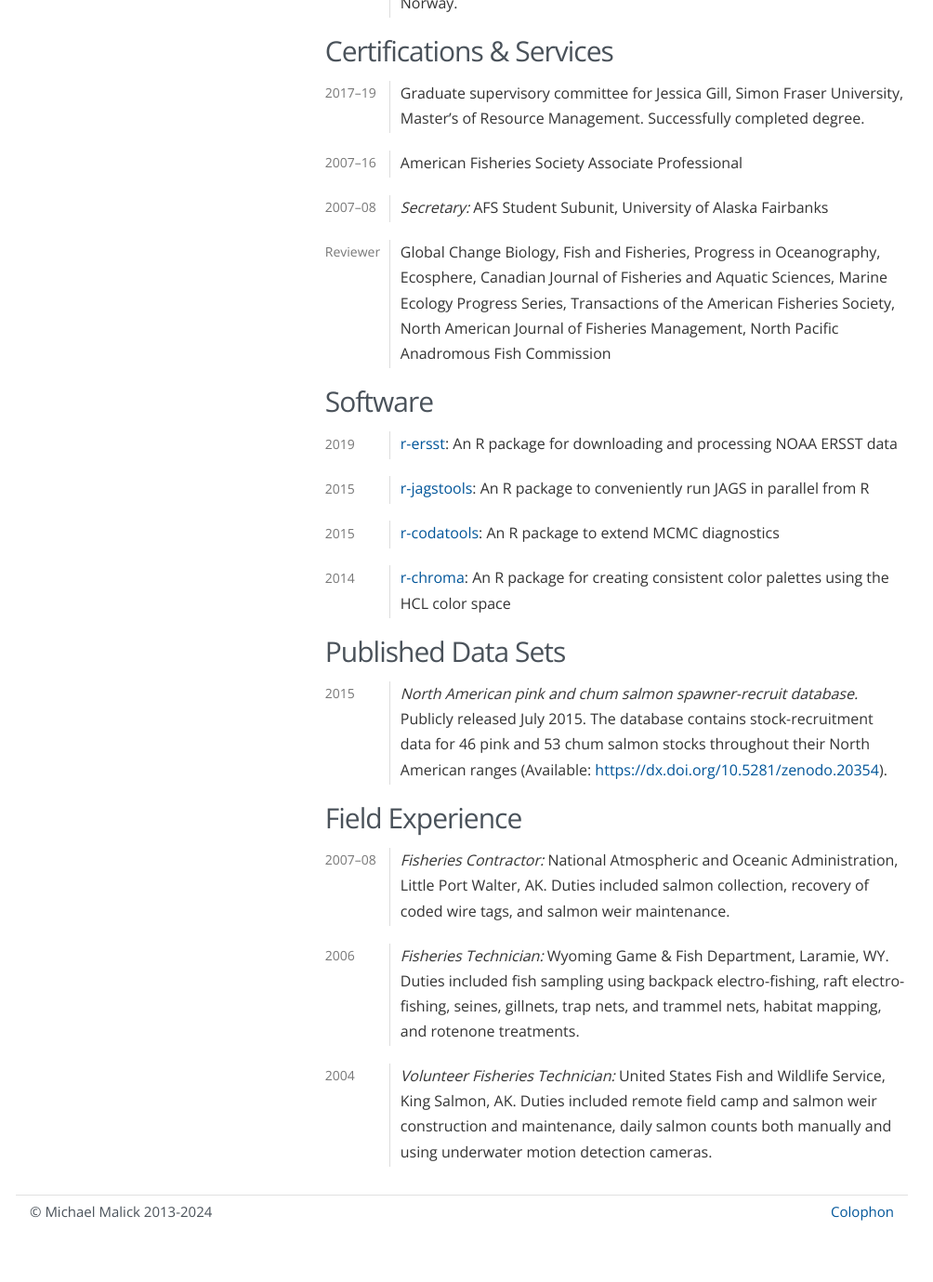
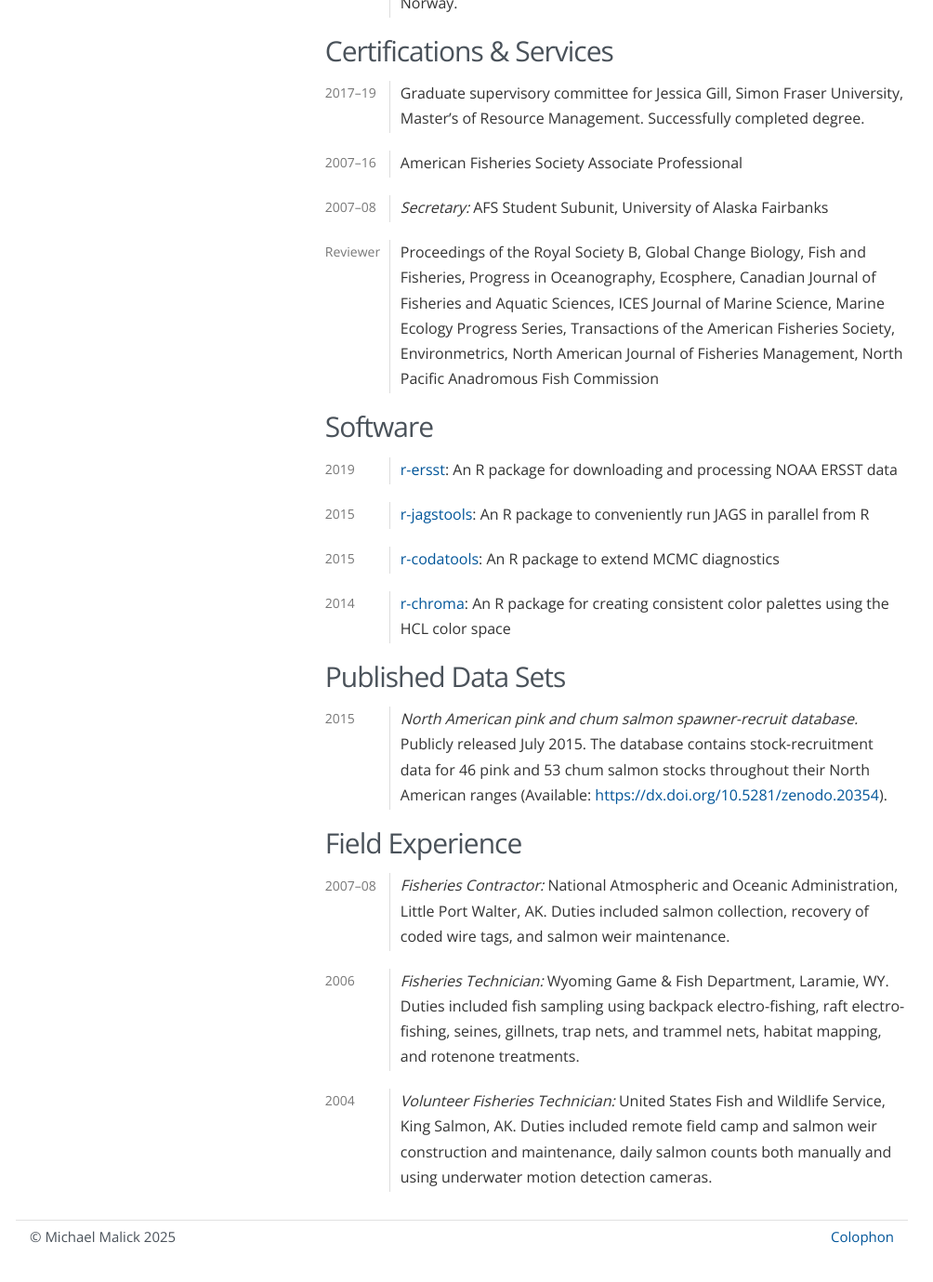
Before and after one commit to michaelmalick/michaelmalick.github.io, a Jekyll site: the page built from malick-cv.md, in a window 1280 px wide and 1400 px high, scrolled down 9489 px. Shown: the top 1379 px of the window at 93% size, without its empty margins (143-1147 px from the left). Built offline with Jekyll 4.4.1, drawn with Linux system fonts in a browser that asks for light colours; some of the changed text lies outside the part shown.

Commit message:
Automate year change for copyright

```diff
--- a/_includes/bottombar.html
+++ b/_includes/bottombar.html
@@ -1,7 +1,7 @@
 <div class="footer">
   <table width="100%" border=0>
     <tr>
-      <td class="footer" align="left">&copy; Michael Malick 2013-2024</td>
+        <td class="footer" align="left">&copy; Michael Malick {{'now' | date: "%Y"}}</td>
       <td class="footer" align="right"><a href="/colophon.html">Colophon</a></td>
     </tr>
   </table>
--- a/malick-cv.md
+++ b/malick-cv.md
@@ -508,11 +508,12 @@ Certifications & Services
 :   *Secretary:* AFS Student Subunit, University of Alaska Fairbanks
 
 Reviewer
-:   Global Change Biology, Fish and Fisheries, Progress in Oceanography,
-    Ecosphere, Canadian Journal of Fisheries and Aquatic Sciences, Marine
+:   Proceedings of the Royal Society B, Global Change Biology, Fish and
+    Fisheries, Progress in Oceanography, Ecosphere, Canadian Journal of
+    Fisheries and Aquatic Sciences, ICES Journal of Marine Science, Marine
     Ecology Progress Series, Transactions of the American Fisheries Society,
-    North American Journal of Fisheries Management, North Pacific Anadromous
-    Fish Commission
+    Environmetrics, North American Journal of Fisheries Management, North
+    Pacific Anadromous Fish Commission
 
 
 
```
Also changed, not shown: other parts of malick-cv.md (+1 -1 lines), cv/index.md (+6 -5 lines), malick-cv.txt (+6 -5 lines), 1 other file.
